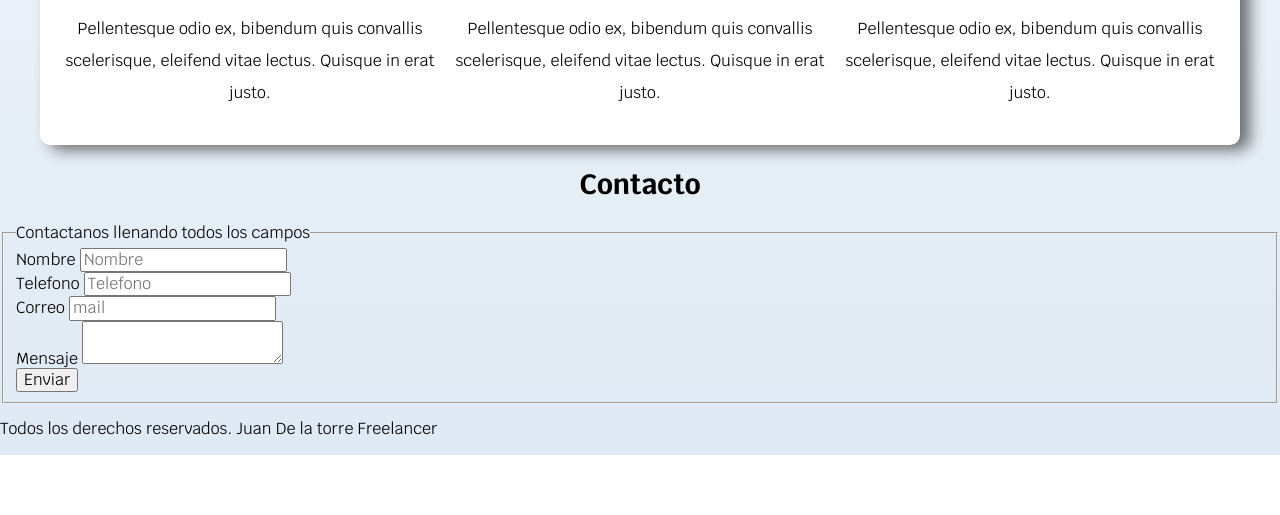
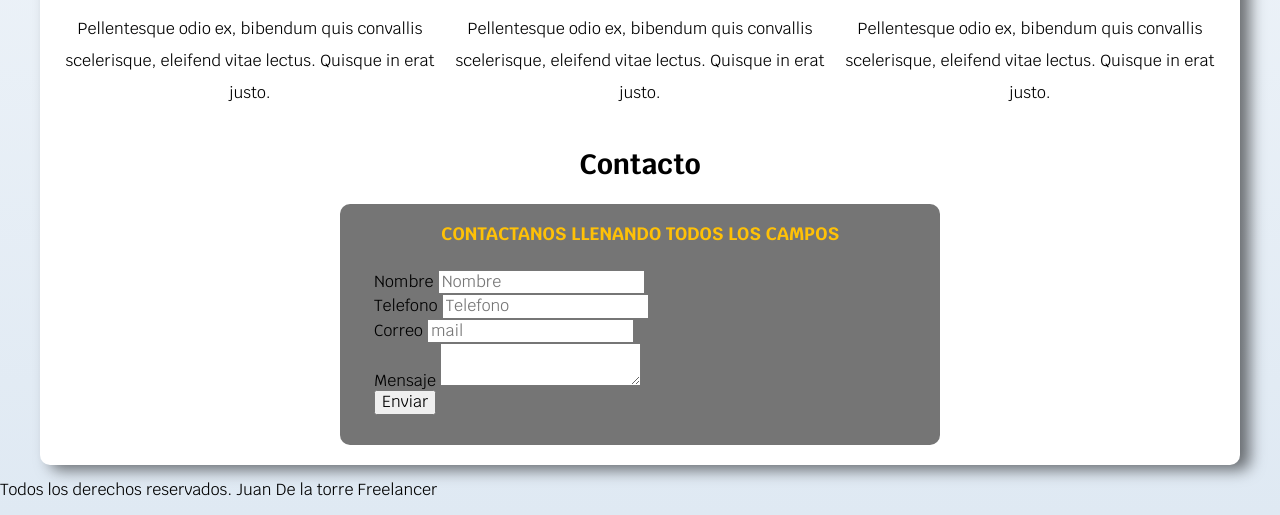
Before and after one commit to Adolfo20bm/freelancer, a plain HTML site: page index.html in a window 1280 px wide. Shown: the part 916-1431 px from the top of the page. Before the commit the page ends 1371 px from the top, so only its background shows below. Drawn offline with Linux system fonts and the light colour scheme.

Commit message:
formularios

```diff
--- a/css/styles.css
+++ b/css/styles.css
@@ -182,3 +182,25 @@ h1,h2,h3 {
     justify-content: space-evenly;
     align-items: center;
 }
+
+/* CONTACTO */
+.formulario {
+    background-color: var(--gris);
+    width: min( 60rem, 100% ); /* Utilizar el valor mas pequeño*/
+    margin: 0 auto;
+    padding: 2rem;
+    border-radius: 1rem;
+}
+
+.formulario fieldset {
+    border: none;
+}
+
+.formulario legend {
+    text-align: center;
+    font-size: 1.8rem;
+    text-transform: uppercase;
+    font-weight: bold;
+    margin-bottom: 2rem;
+    color: var(--primario);
+}
--- a/index.html
+++ b/index.html
@@ -98,34 +98,34 @@
             <p> Pellentesque odio ex, bibendum quis convallis scelerisque, eleifend vitae lectus. Quisque in erat justo.
             </p>
         </section>
-    </div>
-    </main>
+    </div> <!--.servicios-->
+
     <section>
         <h2>Contacto</h2>
-
-        <form>
+        <form class="formulario">
             <fieldset>
                 <legend>Contactanos llenando todos los campos</legend>
-
-                <div>
+                <div class="contenedor-campos">
+                <div class="campo">
                 <label>Nombre</label>
                 <input type="text" placeholder="Nombre">
                 </div>
 
-                <div>
+                <div class="campo">
                 <label>Telefono</label>
                 <input type="text" placeholder="Telefono">
                 </div>
 
-                <div>
+                <div class="campo">
                 <label>Correo</label>
                 <input type="email" placeholder="mail">
                 </div>
 
-                <div>
+                <div class="campo">
                 <label>Mensaje</label>
                 <textarea></textarea>
                 </div>
+            </div> <!-- .contenedor-campos -->
 
                 <div>
                 <input type="submit" value="Enviar">
@@ -135,6 +135,7 @@
         </form>
 
     </section>
+</main>
     <footer>
         <p>Todos los derechos reservados. Juan De la torre Freelancer</p>
     </footer>
```
